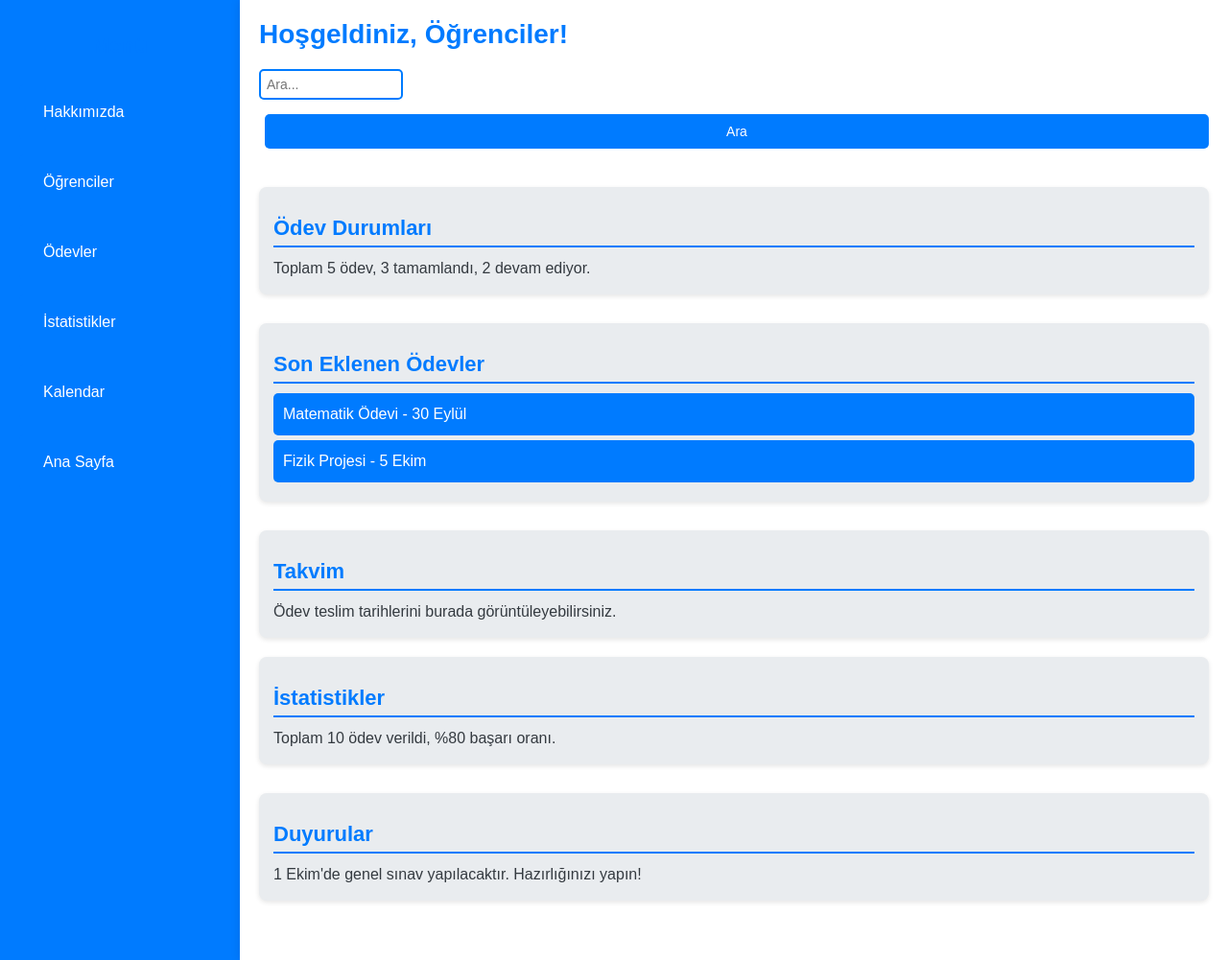
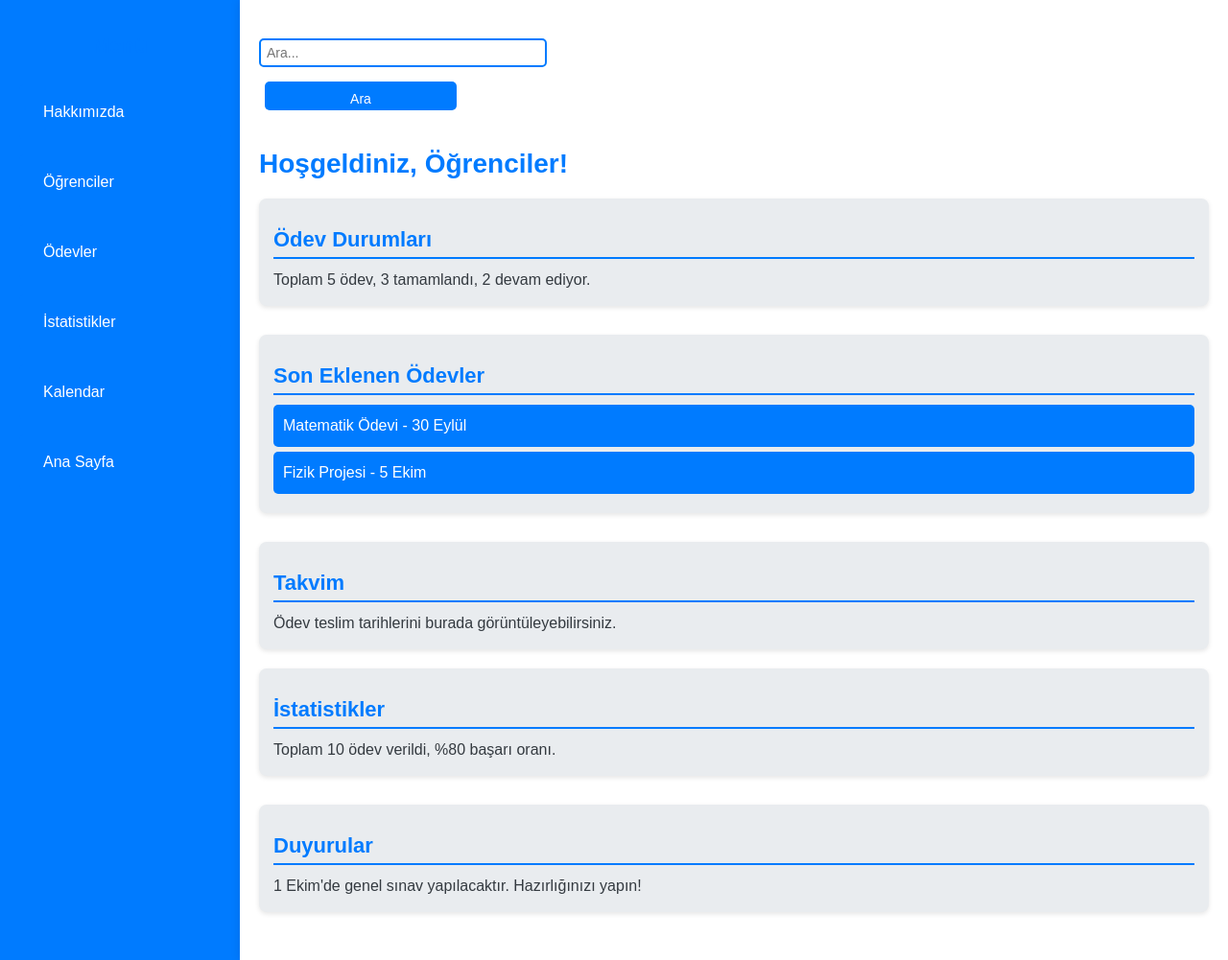
Before and after one commit to Guwanch119/project1, a Django app: page / in a window 1280 px wide. Shown: the whole page at 96% size. Run offline with Django 5.2, Linux system fonts and the light colour scheme.

Commit message:
baslangyc

```diff
--- a/project_management/project/templates/index.html
+++ b/project_management/project/templates/index.html
@@ -1,10 +1,14 @@
+{% load static %}
+
+
+
 <!DOCTYPE html>
 <html lang="tr">
 <head>
     <meta charset="UTF-8">
     <meta name="viewport" content="width=device-width, initial-scale=1.0">
     <title>Yas Alymlar</title>
-    <link rel="stylesheet" href="styles.css">
+    <link rel="stylesheet" href="{% static 'styles.css' %}">
 </head>
 <body>
     <div class="container">
@@ -20,13 +24,13 @@
             </ul>
         </nav>
         <main class="content">
-            <h1>Hoşgeldiniz, Öğrenciler!</h1>
 
             <form id="search-form" action="#" method="get">
-                <input type="text" id="search" name="search" placeholder="Ara..." aria-label="Arama">
-                <button type="submit">Ara</button>
+                <input type="text" id="search" name="search" placeholder="Ara..." aria-label="Arama" style="height: 30px; width: 300px;">
+                <button type="submit" style="height: 30px; width: 200px;">Ara</button>
             </form>
 
+            <h1>Hoşgeldiniz, Öğrenciler!</h1>
             <section id="odevler">
                 <h2>Ödev Durumları</h2>
                 <p>Toplam 5 ödev, 3 tamamlandı, 2 devam ediyor.</p>
--- a/project_management/project_management/settings.py
+++ b/project_management/project_management/settings.py
@@ -118,7 +118,7 @@ USE_TZ = True
 # https://docs.djangoproject.com/en/5.1/howto/static-files/
 
 STATIC_URL = 'static/'
-
+STATICFILES_DIRS = [os.path.join(BASE_DIR, 'static')]
 # Default primary key field type
 # https://docs.djangoproject.com/en/5.1/ref/settings/#default-auto-field
 
```
